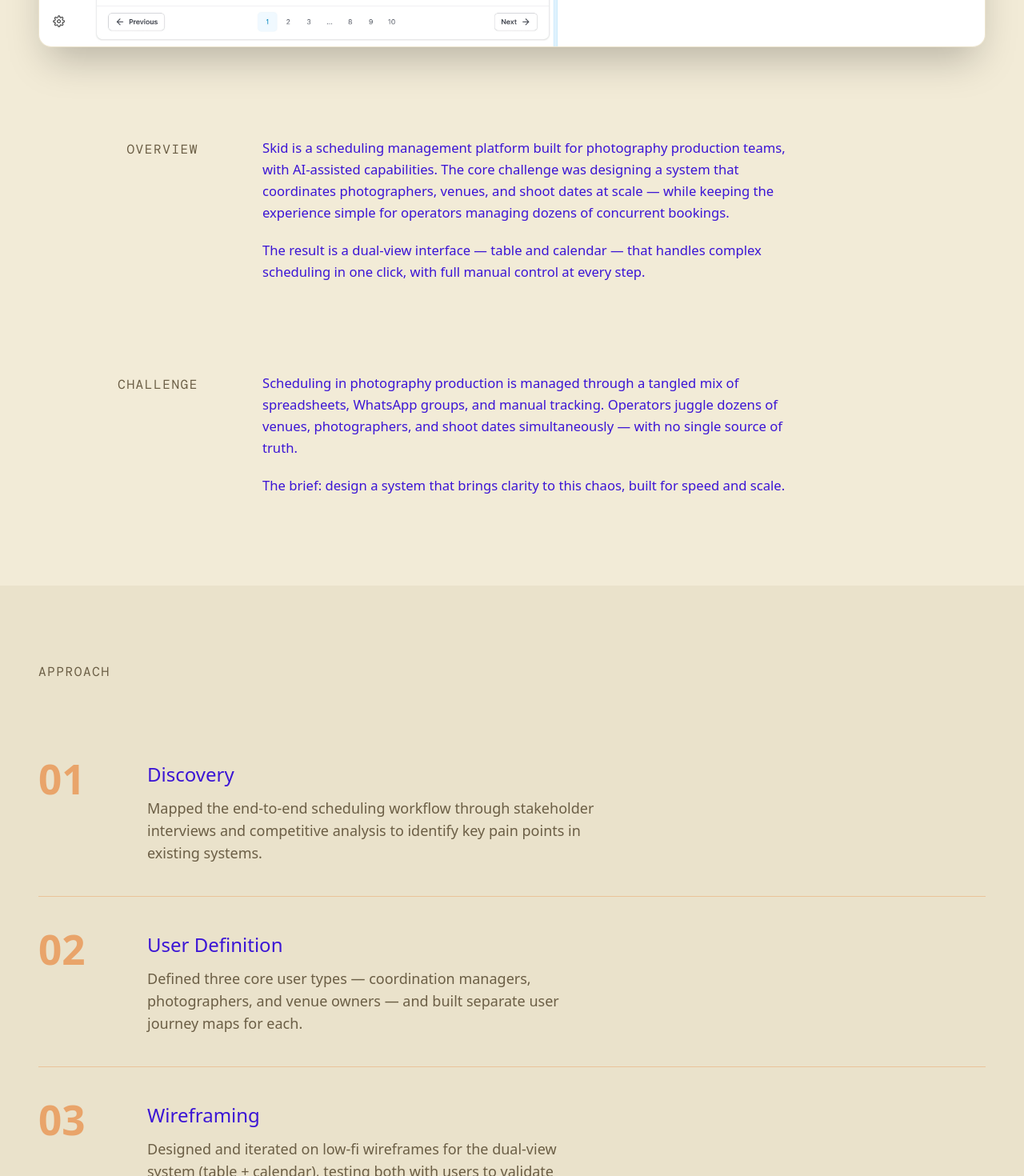
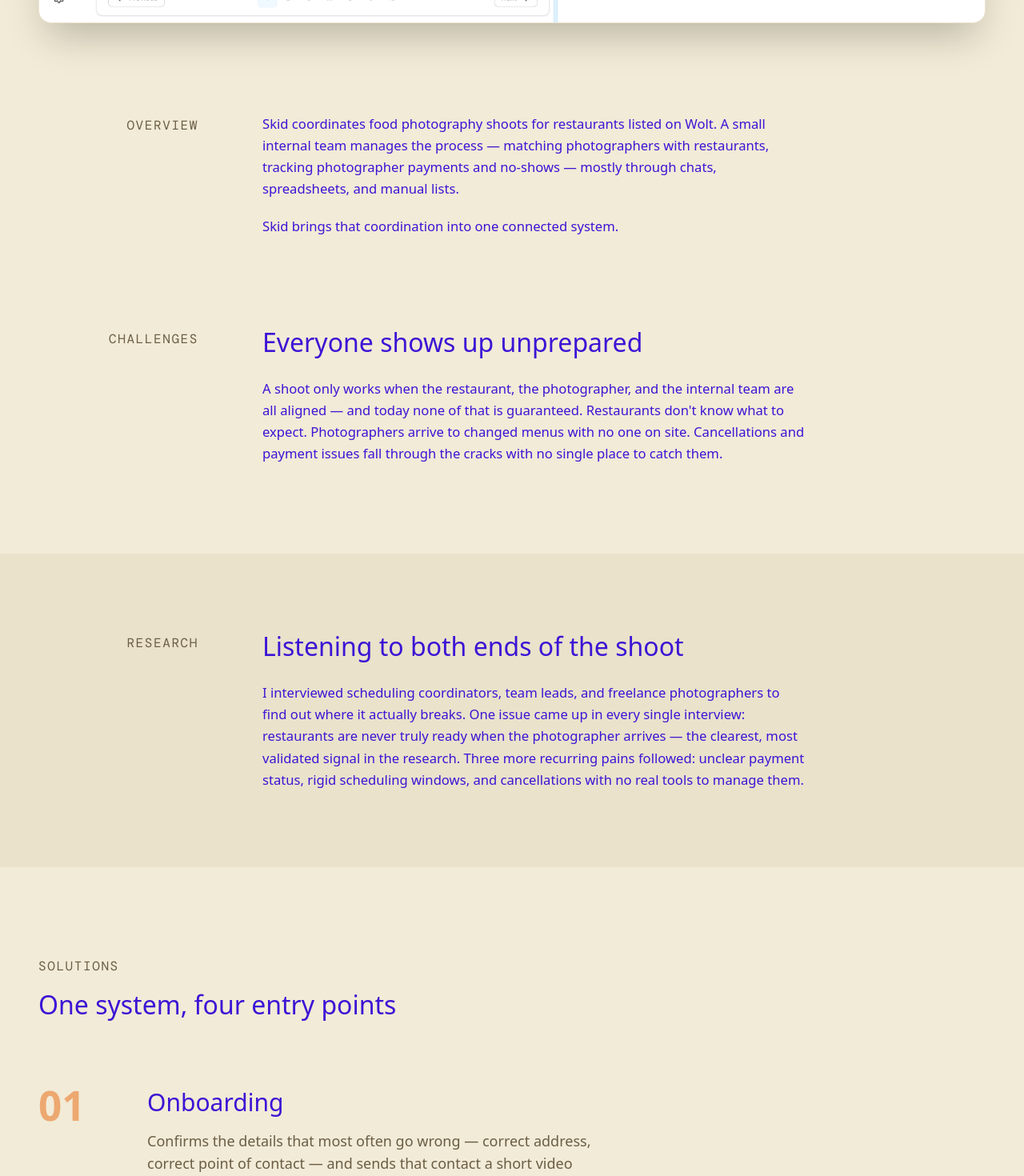
Before and after one commit to Doriankerido/dorian-portfolio, a React (Vite) app: page /work/skid in a window 1280 px wide. Shown: the part 1330-2800 px from the top of the page at 80% size. Built offline with nearby package versions, Linux system fonts and the light colour scheme; a web font is replaced by a local one.

Commit message:
restructure Skid case study with new content and fix metadata

```diff
--- a/src/pages/SkidCaseStudy.tsx
+++ b/src/pages/SkidCaseStudy.tsx
@@ -10,34 +10,32 @@ const stagger = {
   animate: { transition: { staggerChildren: 0.1 } },
 }
 
-const approach = [
+const solutions = [
   {
     num: '01',
-    title: 'Discovery',
-    body: 'Mapped the end-to-end scheduling workflow through stakeholder interviews and competitive analysis to identify key pain points in existing systems.',
+    title: 'Onboarding',
+    body: 'Confirms the details that most often go wrong — correct address, correct point of contact — and sends that contact a short video showing exactly how to prepare the space before the shoot.',
+    img: null,
   },
   {
     num: '02',
-    title: 'User Definition',
-    body: 'Defined three core user types — coordination managers, photographers, and venue owners — and built separate user journey maps for each.',
+    title: 'Photographer Hub',
+    body: 'Centralizes invoicing, shoot history, and recurring issues per photographer, and defines each photographer\'s working zones and business-type preferences — so future assignments are matched automatically instead of guessed at.',
+    img: null,
   },
   {
     num: '03',
-    title: 'Wireframing',
-    body: 'Designed and iterated on low-fi wireframes for the dual-view system (table + calendar), testing both with users to validate clarity and task completion.',
+    title: 'Auto-Assign',
+    body: 'Photographers mark specific days as flexible; the system distributes those slots to restaurants automatically by urgency — closer to a walk-in queue than a fixed calendar. Scoped for larger, higher-complexity restaurants first.',
+    img: { src: '/images/skid/skid-scheduled.png', alt: 'Skid — Auto-assign scheduling view' },
   },
   {
     num: '04',
-    title: 'Design System',
-    body: 'Built a component-based design system in Figma covering tables, calendar cards, status badges, and navigation — ensuring consistency across all 46 screens.',
-  },
-  {
-    num: '05',
-    title: 'Testing & Handoff',
-    body: 'Conducted usability testing sessions on the high-fidelity prototype, refined based on feedback, and delivered final specs ready for development handoff.',
+    title: 'Cancellations',
+    body: 'A dedicated hub replacing scattered chats — surfacing at-risk slots and notifying the right people immediately, instead of a scramble across threads.',
+    img: { src: '/images/skid/skid-attention-required.png', alt: 'Skid — Cancellations and attention required view' },
   },
 ]
-
 
 export default function SkidCaseStudy() {
   return (
@@ -67,7 +65,7 @@ export default function SkidCaseStudy() {
             className="font-body text-muted max-w-[600px] leading-snug mb-14"
             style={{ fontSize: 'clamp(1.1rem, 2vw, 1.35rem)' }}
           >
-            Scheduling Management System with AI Capabilities for Photography Production Teams
+            Operations Platform — Food Photography Logistics
           </motion.p>
 
           <motion.div variants={fadeUp} className="mb-10">
@@ -87,7 +85,7 @@ export default function SkidCaseStudy() {
           >
             {[
               { label: 'Type', value: 'Academic Graduation Project' },
-              { label: 'Role', value: 'Lead Product Designer' },
+              { label: 'Role', value: 'Product Designer' },
               { label: 'Duration', value: '3 months · 2026' },
               { label: 'Tools', value: 'Figma · User Research · Prototyping' },
             ].map(({ label, value }) => (
@@ -122,104 +120,114 @@ export default function SkidCaseStudy() {
           </span>
           <div className="max-w-[680px]">
             <p className="font-body text-ink leading-relaxed mb-5" style={{ fontSize: 'clamp(1rem, 1.3vw, 1.15rem)' }}>
-              Skid is a scheduling management platform built for photography production teams, with AI-assisted capabilities.
-              The core challenge was designing a system that coordinates photographers, venues,
-              and shoot dates at scale — while keeping the experience simple for operators
-              managing dozens of concurrent bookings.
+              Skid coordinates food photography shoots for restaurants listed on Wolt.
+              A small internal team manages the process — matching photographers with restaurants,
+              tracking photographer payments and no-shows — mostly through chats, spreadsheets,
+              and manual lists.
             </p>
             <p className="font-body text-ink leading-relaxed" style={{ fontSize: 'clamp(1rem, 1.3vw, 1.15rem)' }}>
-              The result is a dual-view interface — table and calendar — that handles complex scheduling in one click, with full manual control at every step.
+              Skid brings that coordination into one connected system.
             </p>
           </div>
         </div>
       </section>
 
-      {/* Challenge */}
+      {/* Challenges */}
       <section className="px-6 md:px-12 max-w-[1280px] mx-auto mb-28">
         <div className="grid md:grid-cols-[200px,1fr] gap-12 md:gap-20">
           <span className="font-mono text-[16px] tracking-widest uppercase text-muted mt-1 md:text-right">
-            Challenge
+            Challenges
           </span>
           <div className="max-w-[680px]">
-            <p className="font-body text-ink leading-relaxed mb-5" style={{ fontSize: 'clamp(1rem, 1.3vw, 1.15rem)' }}>
-              Scheduling in photography production is managed through a tangled mix of spreadsheets,
-              WhatsApp groups, and manual tracking. Operators juggle dozens of venues, photographers,
-              and shoot dates simultaneously — with no single source of truth.
-            </p>
+            <h2 className="font-display font-normal text-ink mb-6 leading-tight" style={{ fontSize: 'clamp(1.5rem, 2.5vw, 2.2rem)' }}>
+              Everyone shows up unprepared
+            </h2>
             <p className="font-body text-ink leading-relaxed" style={{ fontSize: 'clamp(1rem, 1.3vw, 1.15rem)' }}>
-              The brief: design a system that brings clarity to this chaos, built for speed and scale.
+              A shoot only works when the restaurant, the photographer, and the internal team are
+              all aligned — and today none of that is guaranteed. Restaurants don't know what to
+              expect. Photographers arrive to changed menus with no one on site. Cancellations and
+              payment issues fall through the cracks with no single place to catch them.
             </p>
           </div>
         </div>
       </section>
 
-      {/* Approach */}
+      {/* Research */}
       <section className="bg-surface py-24 mb-28">
         <div className="px-6 md:px-12 max-w-[1280px] mx-auto">
-          <span className="font-mono text-[16px] tracking-widest uppercase text-muted block mb-14">
-            Approach
-          </span>
-          <div>
-            {approach.map((step, i) => (
-              <div
-                key={step.num}
-                className={`flex gap-8 md:gap-16 py-10 ${i < approach.length - 1 ? 'border-b border-accent/25' : ''}`}
-              >
+          <div className="grid md:grid-cols-[200px,1fr] gap-12 md:gap-20">
+            <span className="font-mono text-[16px] tracking-widest uppercase text-muted mt-1 md:text-right">
+              Research
+            </span>
+            <div className="max-w-[680px]">
+              <h2 className="font-display font-normal text-ink mb-6 leading-tight" style={{ fontSize: 'clamp(1.5rem, 2.5vw, 2.2rem)' }}>
+                Listening to both ends of the shoot
+              </h2>
+              <p className="font-body text-ink leading-relaxed" style={{ fontSize: 'clamp(1rem, 1.3vw, 1.15rem)' }}>
+                I interviewed scheduling coordinators, team leads, and freelance photographers
+                to find out where it actually breaks. One issue came up in every single interview:
+                restaurants are never truly ready when the photographer arrives — the clearest, most
+                validated signal in the research. Three more recurring pains followed: unclear payment
+                status, rigid scheduling windows, and cancellations with no real tools to manage them.
+              </p>
+            </div>
+          </div>
+        </div>
+      </section>
+
+      {/* Solutions */}
+      <section className="px-6 md:px-12 max-w-[1280px] mx-auto mb-28">
+        <span className="font-mono text-[16px] tracking-widest uppercase text-muted block mb-4">
+          Solutions
+        </span>
+        <h2 className="font-display font-normal text-ink mb-20 leading-tight" style={{ fontSize: 'clamp(1.5rem, 2.5vw, 2.2rem)' }}>
+          One system, four entry points
+        </h2>
+
+        <div className="space-y-28">
+          {solutions.map((s, i) => (
+            <div key={s.num} className={`${i < solutions.length - 1 ? 'pb-28 border-b border-accent/20' : ''}`}>
+              <div className="flex gap-8 md:gap-16 mb-10">
                 <span
                   className="font-display font-semibold text-accent/50 leading-none shrink-0 select-none"
                   style={{ fontSize: 'clamp(2.5rem, 4vw, 4.5rem)', width: '4.5rem' }}
                 >
-                  {step.num}
+                  {s.num}
                 </span>
-                <div className="pt-1">
-                  <h3 className="font-display text-xl md:text-2xl font-normal text-ink mb-3 leading-tight">
-                    {step.title}
+                <div className="pt-1 max-w-[580px]">
+                  <h3 className="font-display text-2xl md:text-3xl font-normal text-ink mb-4 leading-tight">
+                    {s.title}
                   </h3>
-                  <p className="font-body text-base md:text-lg text-muted leading-relaxed max-w-[560px]">
-                    {step.body}
+                  <p className="font-body text-base md:text-lg text-muted leading-relaxed">
+                    {s.body}
                   </p>
                 </div>
               </div>
-            ))}
-          </div>
+
+              {s.img ? (
+                <img
+                  src={s.img.src}
+                  alt={s.img.alt}
+                  className="w-full rounded-2xl shadow-xl"
+                  style={{ border: '1px solid rgba(200,184,154,0.2)' }}
+                />
+              ) : (
+                <div
+                  className="w-full rounded-2xl flex items-center justify-center"
+                  style={{
+                    aspectRatio: '16/7',
+                    border: '1.5px dashed rgba(59,21,213,0.15)',
+                    background: 'rgba(59,21,213,0.03)',
+                  }}
+                >
+                  <span className="font-mono text-[16px] tracking-widest uppercase text-muted/50">
+                    Screenshot coming soon
+                  </span>
+                </div>
+              )}
+            </div>
+          ))}
         </div>
-      </section>
-
-      {/* Solution */}
-      <section className="px-6 md:px-12 max-w-[1280px] mx-auto mb-8">
-        <span className="font-mono text-[16px] tracking-widest uppercase text-muted block mb-10">
-          Solution
-        </span>
-        <div className="max-w-[680px] mb-14">
-          <p className="font-body text-ink leading-relaxed mb-5" style={{ fontSize: 'clamp(1rem, 1.3vw, 1.15rem)' }}>
-            Skid delivers a unified scheduling dashboard where operators can manage the full
-            production pipeline — from initial venue onboarding to completed shoots.
-          </p>
-          <p className="font-body text-ink leading-relaxed" style={{ fontSize: 'clamp(1rem, 1.3vw, 1.15rem)' }}>
-            The table view gives a structured overview of all pending and planned visits, while
-            the calendar view surfaces weekly photographer assignments at a glance. Status badges,
-            avatar-coded photographers, and collapsible task sections make complex coordination
-            instantly readable.
-          </p>
-        </div>
-
-        <div className="grid md:grid-cols-2 gap-5 mb-5">
-          <img
-            src="/images/skid/skid-scheduled.png"
-            alt="Skid — Scheduled tab with table and calendar"
-            className="w-full rounded-xl object-cover shadow-xl"
-            style={{ border: '1px solid rgba(200,184,154,0.2)' }}
-          />
-          <img
-            src="/images/skid/skid-attention-required.png"
-            alt="Skid — Attention Required tab"
-            className="w-full rounded-xl object-cover shadow-xl"
-            style={{ border: '1px solid rgba(200,184,154,0.2)' }}
-          />
-        </div>
-        <p className="font-mono text-[16px] tracking-widest uppercase text-muted text-center mb-28">
-          Dual-view interface — table and calendar sync in real time
-        </p>
       </section>
 
       {/* Next Project */}
```
